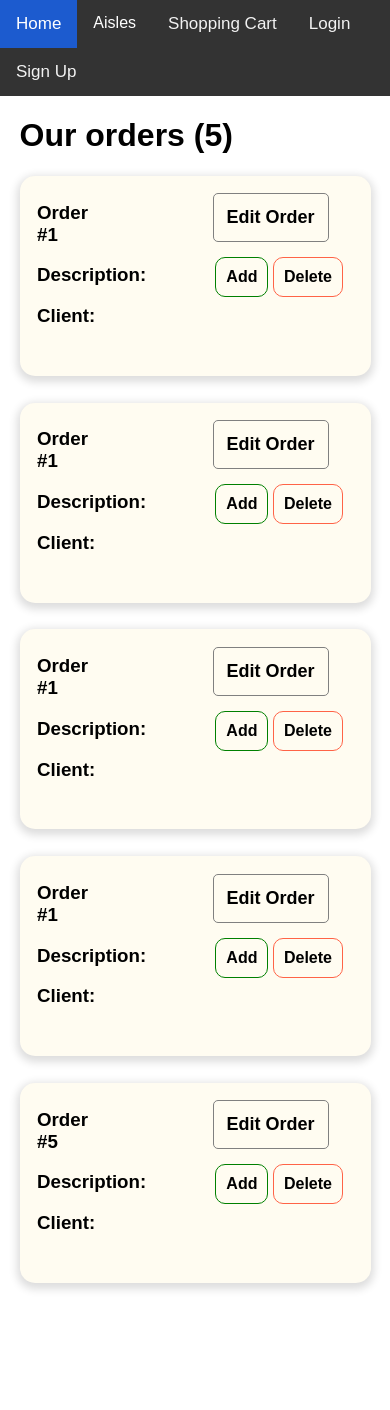
After one commit to TomastpPereira/Soen287Group, a PHP site: page /P11.html in a window 390 px wide. The commit adds this page. Shown: the top 1410 px of the page. Run offline with PHP 8.4, Linux system fonts and the light colour scheme.

Commit message:
p4 & p11 final
Added responsiveness along with P11,

```diff
--- /dev/null
+++ b/P11.html
@@ -0,0 +1,126 @@
+<!DOCTYPE html>
+<html lang="en">
+<head>
+    <meta charset="UTF-8">
+    <meta http-equiv="X-UA-Compatible" content="IE=edge">
+    <meta name="viewport" content="width=device-width, initial-scale=1.0">
+    <title>Order List</title>
+    <link rel="stylesheet" href="./styles.css">
+</head>
+<body>
+    <div class="navbar">
+        <a class="active" href="./P1_HomePage.html">Home</a>
+        <div class="dropdown">
+            <button class="dropbtn">
+                Aisles <i class="fa fa-caret-down"></i>
+            </button>
+            <div class="dropdown-content">
+                <a href="#"> Link 1</a>
+                <a href="#"> Link 2 </a>
+            </div>
+        </div>
+        <a href="./P4.html"> Shopping Cart </a>
+        <a href="#"> Login </a>
+        <a href="#"> Sign Up</a>
+    </div>
+
+    <h1 class="title">Our orders (5)</h1>
+
+
+    <div class="outer-rec2">
+
+        <div class="inner-rows">
+            <div class="inner-rows-text">
+                <h3>Order #1</h3>
+                <h3>Description: </h3>
+                <h3>Client: </h3>
+            </div>
+            <div class="inner-div">
+                <div class="inner-buttons">
+                    <button class="edit-order" type="submit"><strong>Edit Order</strong></button>
+                    <div class ="cart-buttons" class="add-delete">
+                        <button class="add-order"type="submit"><strong>Add</strong></button>
+                        <button class="delete-order"type="submit"><strong>Delete</strong></button>
+                    </div>
+                </div>
+            </div>
+
+        </div><br>
+
+        <div class="inner-rows">
+            <div class="inner-rows-text">
+                <h3>Order #1</h3>
+                <h3>Description: </h3>
+                <h3>Client: </h3>
+            </div>
+            <div class="inner-div">
+                <div class="inner-buttons">
+                    <button class="edit-order" type="submit"><strong>Edit Order</strong></button>
+                    <div class ="cart-buttons" class="add-delete">
+                        <button class="add-order" type="submit"><strong>Add</strong></button>
+                        <button class="delete-order" type="submit"><strong>Delete</strong></button>
+                    </div>
+                </div>
+            </div>
+
+        </div><br>
+
+        <div class="inner-rows">
+            <div class="inner-rows-text">
+                <h3>Order #1</h3>
+                <h3>Description: </h3>
+                <h3>Client: </h3>
+            </div>
+            <div class="inner-div">
+                <div class="inner-buttons">
+                    <button class="edit-order" type="submit"><strong>Edit Order</strong></button>
+                    <div class ="cart-buttons" class="add-delete">
+                        <button class="add-order" type="submit"><strong>Add</strong></button>
+                        <button class="delete-order" type="submit"><strong>Delete</strong></button>
+                    </div>
+                </div>
+            </div>
+
+        </div><br>
+
+        <div class="inner-rows">
+            <div class="inner-rows-text">
+                <h3>Order #1</h3>
+                <h3>Description: </h3>
+                <h3>Client: </h3>
+            </div>
+            <div class="inner-div">
+                <div class="inner-buttons">
+                    <button class="edit-order" type="submit"><strong>Edit Order</strong></button>
+                    <div class ="cart-buttons" class="add-delete">
+                        <button class="add-order" type="submit"><strong>Add</strong></button>
+                        <button class="delete-order" type="submit"><strong>Delete</strong></button>
+                    </div>
+                </div>
+            </div>
+
+        </div><br>
+
+        <div class="inner-rows">
+            <div class="inner-rows-text">
+                <h3>Order #5</h3>
+                <h3>Description: </h3>
+                <h3>Client: </h3>
+            </div>
+            <div class="inner-div">
+                <div class="inner-buttons">
+                    <button class="edit-order" type="submit"><strong>Edit Order</strong></button>
+                    <div class ="cart-buttons" class="add-delete">
+                        <button class="add-order" type="submit"><strong>Add</strong></button>
+                        <button class="delete-order" type="submit"><strong>Delete</strong></button>
+                    </div>
+                </div>
+            </div>
+
+        </div>
+
+
+    </div>
+
+</body>
+</html>
--- a/styles.css
+++ b/styles.css
@@ -91,9 +91,8 @@ body {
   width: 60%;
   height: 1000px;
   margin-left: 2%;
-  margin-bottom: 100px;
+  margin-bottom: 50px;
   background-color: white;
-  /* background-color: #fbfaf6; */
 }
 
 .payment {
@@ -108,17 +107,17 @@ body {
   margin-right: 5px;
 }
 
+.payment2 {
+  display: none;
+}
+
 .row {
-  /* border-bottom: 10px solid white; */
   width: 100%;
-  height: 25%;
+  height: 20%;
   box-sizing: border-box;
   background-color: #f9f7f0;
   border-radius: 50px;
   box-shadow: 0px 3px 8px 3px rgb(221, 221, 221);
-
-  /* border-left: 1px solid black;
-  border-right: 1px solid black; */
 }
 
 .inner-text {
@@ -192,6 +191,7 @@ body {
 
 .price-heading {
   font-family: Georgia, "Times New Roman", Times, serif;
+  font-size: 18px;
 }
 
 .qty {
@@ -214,3 +214,162 @@ body {
   float: right;
   margin-right: 20px;
 }
+
+/* responsiveness */
+
+@media only screen and (max-width: 765px) {
+  .payment {
+    display: none;
+  }
+
+  .payment2 {
+    width: 90%;
+    height: 350px;
+    margin-left: 4%;
+    border: 1px solid black;
+    box-shadow: 0px 3px 20px #b8b8b8;
+    border-radius: 5px;
+    margin-bottom: 15px;
+    display: block;
+  }
+
+  .images {
+    width: 80px;
+    height: 80px;
+    position: relative;
+    top: 50px;
+    display: block;
+  }
+
+  .outer-rec {
+    margin-left: 5%;
+    width: 90%;
+    height: 1000px;
+    margin-bottom: 10px;
+    background-color: white;
+  }
+
+  .row {
+    width: 100%;
+    height: 20%;
+    background-color: #f9f7f0;
+    border-radius: 50px;
+    box-shadow: 0px 3px 8px 3px rgb(221, 221, 221);
+  }
+
+  .cart-buttons {
+    position: relative;
+    top: 15px;
+    right: 10px;
+  }
+}
+
+/* P11 styles */
+
+.title {
+  margin-left: 5%;
+}
+.outer-rec2 {
+  margin-left: 5%;
+  margin-right: 5%;
+  margin-bottom: 5%;
+  width: 90%;
+  height: 1250px;
+}
+
+.inner-rows {
+  background-color: #fffcf1;
+  box-sizing: border-box;
+  height: 200px;
+  width: 100%;
+  border-radius: 15px;
+  box-shadow: 0px 3px 8px 3px rgb(221, 221, 221);
+}
+
+.inner-div {
+  margin-top: 2.5%;
+  height: 100%;
+}
+.inner-buttons {
+  margin-top: 5%;
+  margin-right: 5%;
+  float: right;
+  width: 40%;
+}
+
+.cart-buttons {
+  float: right;
+}
+
+.inner-rows-text {
+  margin-top: 2%;
+  margin-left: 5%;
+  float: left;
+  width: 15%;
+  height: 100%;
+}
+.edit-order {
+  background-color: #fffcf1;
+  font-size: 18px;
+  border-radius: 5px;
+  border: 1.5px solid grey;
+  cursor: pointer;
+  padding: 13px 13px;
+  transition-duration: 0.5s;
+}
+
+.edit-order:hover {
+  background-color: grey;
+  color: white;
+}
+
+.add-order {
+  background-color: #fffcf1;
+  border: 1.5px solid green;
+  font-size: 16px;
+  padding: 10px 10px;
+  border-radius: 10px;
+  cursor: pointer;
+  transition-duration: 0.5s;
+}
+
+.add-order:hover {
+  background-color: green;
+  color: white;
+}
+
+.delete-order {
+  background-color: #fffcf1;
+  border: 1.5px solid tomato;
+  font-size: 16px;
+  padding: 10px 10px;
+  border-radius: 10px;
+  cursor: pointer;
+  transition-duration: 0.5s;
+}
+
+.delete-order:hover {
+  background-color: tomato;
+  color: white;
+}
+
+/* @media only screen and (max-width: 375) {
+  .cart-buttons {
+    position: absolute;
+    top: 150px;
+    display: block;
+  }
+
+  .inner-buttons {
+    margin-top: 5%;
+    margin-right: 5%;
+    float: left;
+    width: 40%;
+  }
+
+  .inner-div {
+    background-color: green;
+    margin-top: 2.5%;
+    height: 10%;
+  }
+} */
```
Also changed, not shown: P4.html (+49 -22 lines), images/apple.png, images/banane.png, images/orange.png, images/peach.png.
